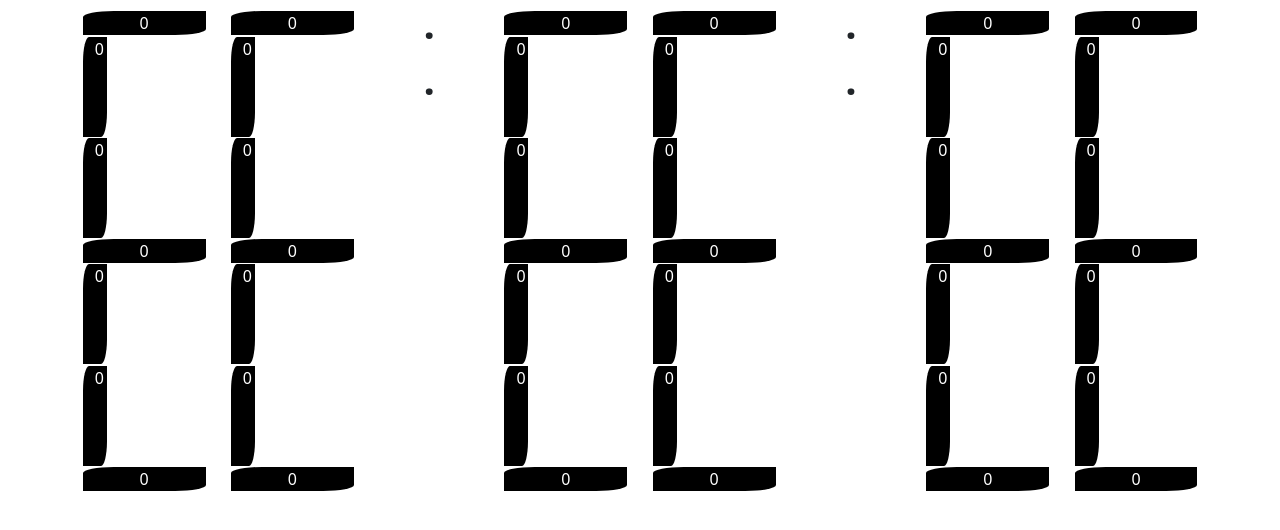
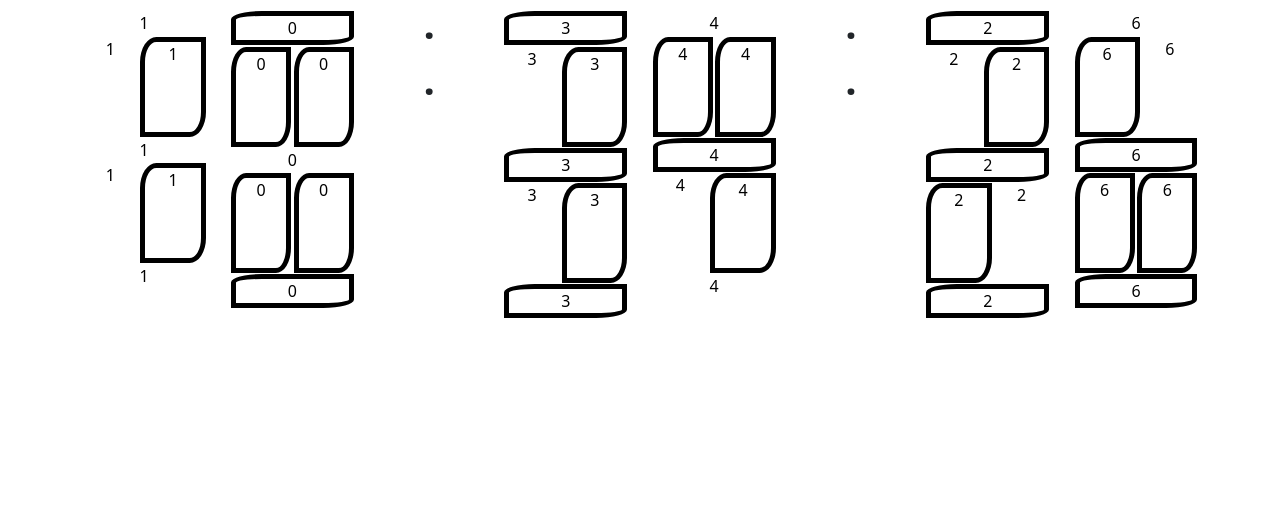
Before and after one commit to mike881205/digital_clock, a React (Create React App) app: page / in a window 1280 px wide. Shown: the top 530 px of the page. Built offline with nearby package versions, Linux system fonts and the light colour scheme.

Commit message:
added conditional rendering based on numObj passed to numBox

```diff
--- a/src/App.js
+++ b/src/App.js
@@ -1,19 +1,22 @@
 import { useState } from "react";
 import './App.css';
+import Constants from "./constants";
 import Clock from './components/Clock';
 
 const App = () => {
 
-  const [hours, setHours] = useState([0, 0])
-  const [mins, setMins] = useState([0, 0])
-  const [secs, setSecs] = useState([0, 0])
+  const { numbers } = Constants;
+
+  const [hours, setHours] = useState([1, 0])
+  const [mins, setMins] = useState([3, 4])
+  const [secs, setSecs] = useState([2, 6])
+  const [sections, setSections] = useState([hours, mins, secs])
 
   return (
     <div className="App">
       <Clock
-        hours={hours}
-        mins={mins}
-        secs={secs}
+        sections={sections}
+        numbers={numbers}
       />
     </div>
   );
--- a/src/components/Clock/index.js
+++ b/src/components/Clock/index.js
@@ -2,12 +2,28 @@ import React, { useState } from "react";
 import { Container, Row, Col } from "react-bootstrap";
 import NumBox from "../NumBox";
 
-const Clock = React.memo(({ hours, mins, secs }) => {
+const Clock = React.memo(({ setters, sections, numbers }) => {
+
+    const [hours, mins, secs] = sections;
+
     return (
         <div className="clockDiv">
             <Container>
                 <Row>
-                    {hours.map((num, i) => { return (<NumBox key={i} id={num} num={num} />) })}
+                    {
+                        hours.map((num, i) => {
+                            let numObj;
+                            numbers.forEach((number, n) => { if (num === n) numObj = number });
+                            return (
+                                <NumBox
+                                    key={i}
+                                    id={`${i} + ${num}`}
+                                    num={num}
+                                    numObj={numObj}
+                                />
+                            )
+                        })
+                    }
                     <Col>
                         <Row>
                             <Col><h1><strong>.</strong></h1></Col>
@@ -16,7 +32,20 @@ const Clock = React.memo(({ hours, mins, secs }) => {
                             <Col><h1><strong>.</strong></h1></Col>
                         </Row>
                     </Col>
-                    {mins.map((num, i) => { return (<NumBox key={i} id={num} num={num} />) })}
+                    {
+                        mins.map((num, i) => {
+                            let numObj;
+                            numbers.forEach((number, n) => { if (num === n) numObj = number });
+                            return (
+                                <NumBox
+                                    key={i}
+                                    id={`${i} + ${num}`}
+                                    num={num}
+                                    numObj={numObj}
+                                />
+                            )
+                        })
+                    }
                     <Col>
                         <Row>
                             <Col><h1><strong>.</strong></h1></Col>
@@ -25,7 +54,20 @@ const Clock = React.memo(({ hours, mins, secs }) => {
                             <Col><h1><strong>.</strong></h1></Col>
                         </Row>
                     </Col>
-                    {secs.map((num, i) => { return (<NumBox key={i} id={num} num={num} />) })}
+                    {
+                        secs.map((num, i) => {
+                            let numObj;
+                            numbers.forEach((number, n) => { if (num === n) numObj = number });
+                            return (
+                                <NumBox
+                                    key={i}
+                                    id={`${i} + ${num}`}
+                                    num={num}
+                                    numObj={numObj}
+                                />
+                            )
+                        })
+                    }
                 </Row>
             </Container>
         </div>
--- a/src/components/NumBox/index.js
+++ b/src/components/NumBox/index.js
@@ -2,28 +2,28 @@ import React from "react";
 import { Row, Col } from "react-bootstrap";
 import './style.css'
 
-const NumBox = ({ num }) => {
+const NumBox = ({ num, numObj }) => {
+
+    const { top, topRight, topLeft, middle, bottomRight, bottomLeft, bottom } = numObj;
 
     return (
-        <Col style={{margin: '1%'}}>
+        <Col style={{ margin: '1%' }}>
             <Row >
-                <Col className="horizontal">{num}</Col>
+                <Col className="horizontal" style={!top ? { border: 'none' } : { borderTopColor: 'black', borderStyle: 'solid', borderWidth: 'thick' }}>{num}</Col>
             </Row>
             <Row >
-                <Col className="vertical" xs={1}>{num}</Col>
-                <Col xs={7}></Col>
-                <Col className="vertical" xs={1}>{num}</Col>
+                <Col className="vertical" style={!topLeft ? { border: 'none' } : { borderLeftColor: 'black', borderStyle: 'solid', borderWidth: 'thick' }}>{num}</Col>
+                <Col className="vertical" style={!topRight ? { border: 'none' } : { borderRightColor: 'black', borderStyle: 'solid', borderWidth: 'thick' }}>{num}</Col>
             </Row>
             <Row >
-                <Col className="horizontal">{num}</Col>
+                <Col className="horizontal" style={!middle ? { border: 'none' } : { borderTopColor: 'black', borderStyle: 'solid', borderWidth: 'thick' }}>{num}</Col>
             </Row>
             <Row >
-                <Col className="vertical" xs={1}>{num}</Col>
-                <Col xs={7}></Col>
-                <Col className="vertical" xs={1}>{num}</Col>
+                <Col className="vertical" style={!bottomLeft ? { border: 'none' } : { borderLeftColor: 'black', borderStyle: 'solid', borderWidth: 'thick' }}>{num}</Col>
+                <Col className="vertical" style={!bottomRight ? { border: 'none' } : { borderRightColor: 'black', borderStyle: 'solid', borderWidth: 'thick' }}>{num}</Col>
             </Row>
             <Row >
-                <Col className="horizontal">{num}</Col>
+                <Col className="horizontal" style={!bottom ? { border: 'none' } : { borderBottomColor: 'black', borderStyle: 'solid', borderWidth: 'thick' }}>{num}</Col>
             </Row>
         </Col>
     );
--- a/src/components/NumBox/style.css
+++ b/src/components/NumBox/style.css
@@ -1,14 +1,12 @@
 .horizontal {
-    color: white;
-    background-color: black;
+    color: black;
     border-top-left-radius: 25%;
     border-bottom-right-radius: 25%;
     margin: 1%;
 }
 
 .vertical {
-    color: white;
-    background-color: black;
+    color: black;
     border-top-left-radius: 25%;
     border-bottom-right-radius: 25%;
     margin: 1%;
--- /dev/null
+++ b/src/constants.js
@@ -0,0 +1,96 @@
+const Constants = {
+    numbers: [
+        {
+            top: true,
+            topLeft: true,
+            topRight: true,
+            middle: false,
+            bottomLeft: true,
+            bottomRight: true,
+            bottom: true
+        },
+        {
+            top: false,
+            topLeft: false,
+            topRight: true,
+            middle: false,
+            bottomLeft: false,
+            bottomRight: true,
+            bottom: false
+        },
+        {
+            top: true,
+            topLeft: false,
+            topRight: true,
+            middle: true,
+            bottomLeft: true,
+            bottomRight: false,
+            bottom: true
+        },
+        {
+            top: true,
+            topLeft: false,
+            topRight: true,
+            middle: true,
+            bottomLeft: false,
+            bottomRight: true,
+            bottom: true
+        },
+        {
+            top: false,
+            topLeft: true,
+            topRight: true,
+            middle: true,
+            bottomLeft: false,
+            bottomRight: true,
+            bottom: false
+        },
+        {
+            top: true,
+            topLeft: true,
+            topRight: false,
+            middle: true,
+            bottomLeft: false,
+            bottomRight: true,
+            bottom: true
+        },
+        {
+            top: false,
+            topLeft: true,
+            topRight: false,
+            middle: true,
+            bottomLeft: true,
+            bottomRight: true,
+            bottom: true
+        },
+        {
+            top: true,
+            topLeft: false,
+            topRight: true,
+            middle: false,
+            bottomLeft: false,
+            bottomRight: true,
+            bottom: false
+        },
+        {
+            top: true,
+            topLeft: true,
+            topRight: true,
+            middle: true,
+            bottomLeft: true,
+            bottomRight: true,
+            bottom: true
+        },
+        {
+            top: true,
+            topLeft: true,
+            topRight: true,
+            middle: true,
+            bottomLeft: false,
+            bottomRight: true,
+            bottom: false
+        },
+    ]
+};
+
+export default Constants;
```
